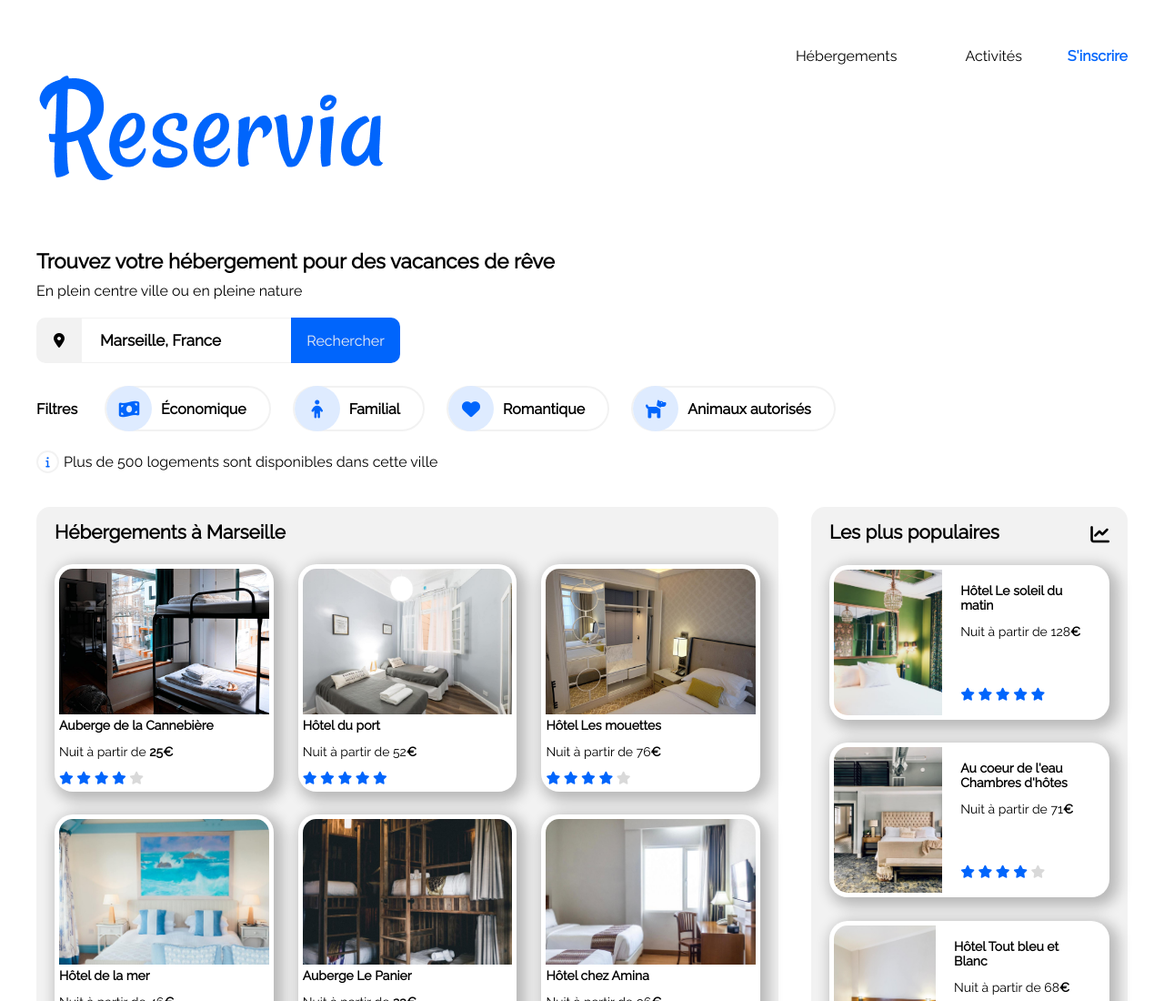
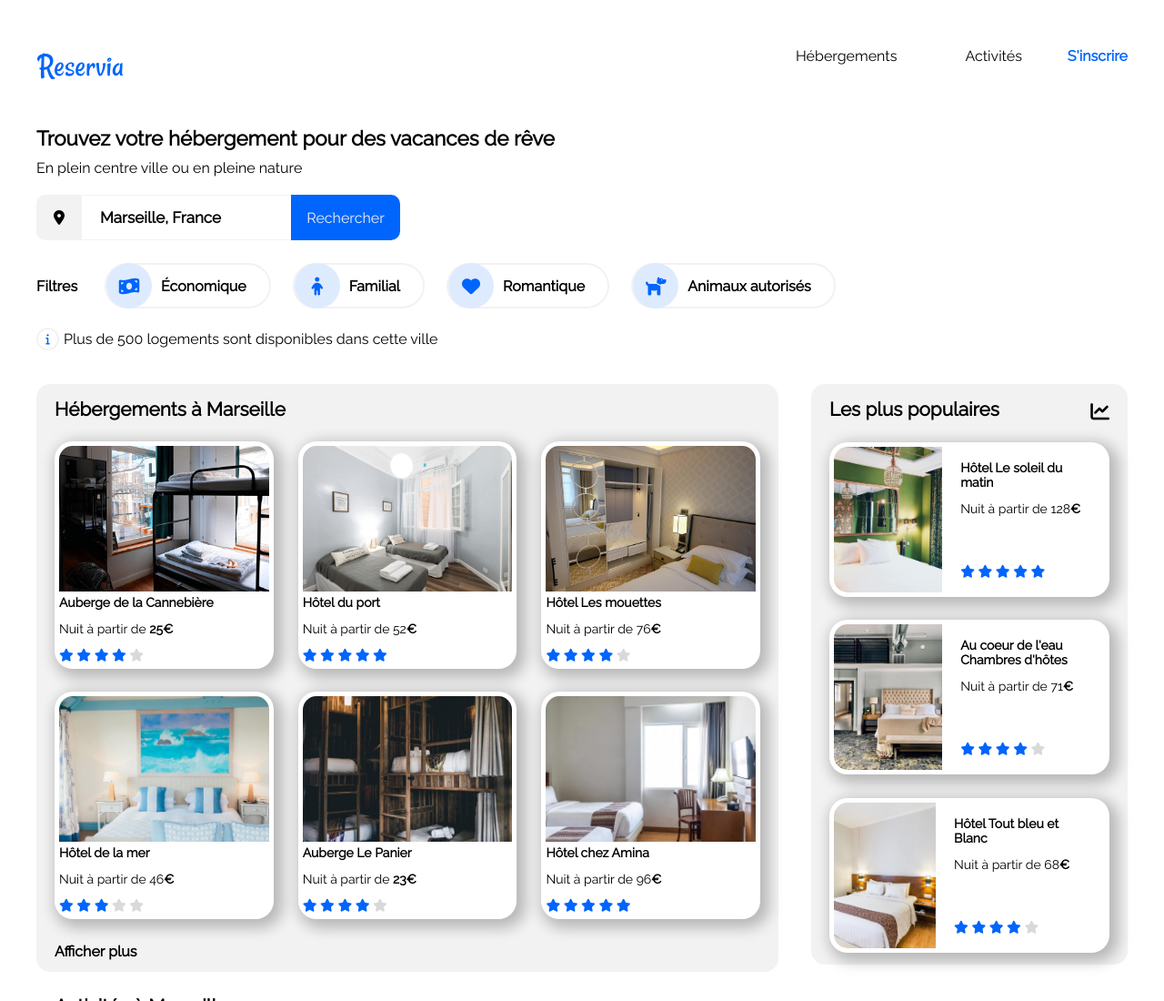
Before and after one commit to amandiinee/AmandinePelletier_2_18072020, a plain HTML site: page index.html in a window 1280 px wide. Shown: the top 1100 px of the page at 91% size. Drawn offline with Linux system fonts and the light colour scheme.

Commit message:
Logo modif

```diff
--- a/index.html
+++ b/index.html
@@ -29,7 +29,7 @@
 
             <!-- Logo -->
             <div class="logo">
-                <a href="#" id="logo"><img src="images/logo/Reservia@3x.png" alt="Logo de Reservia"></a>
+                <a href="#" id="logo"><img src="images/logo/reservia.svg" alt="Logo de Reservia"></a>
             </div>
 
             <!-- Menu -->
```
